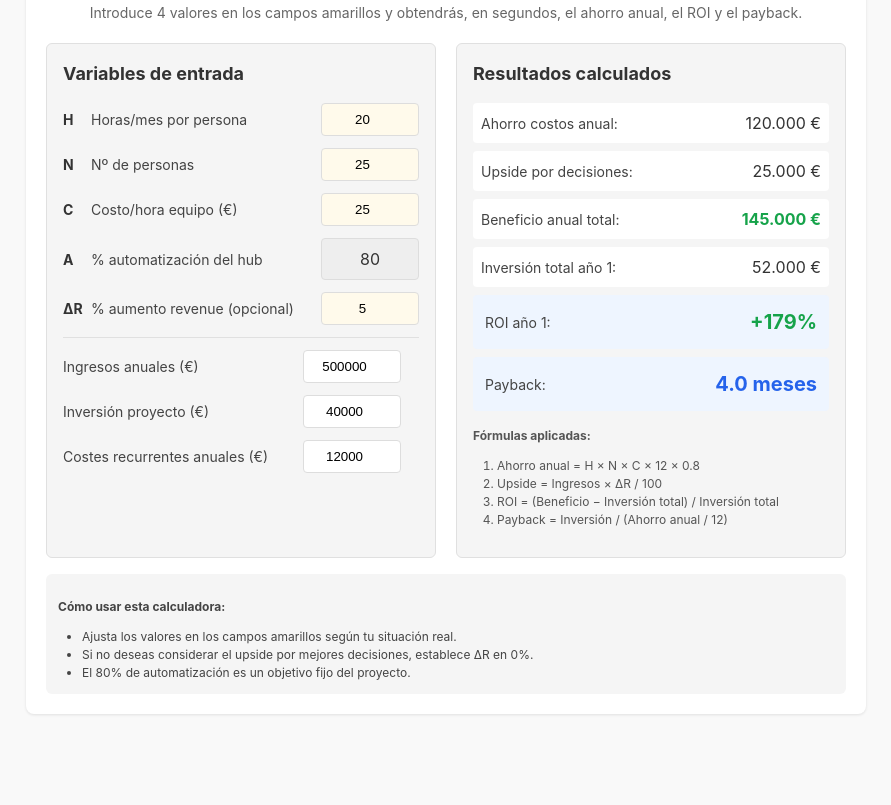
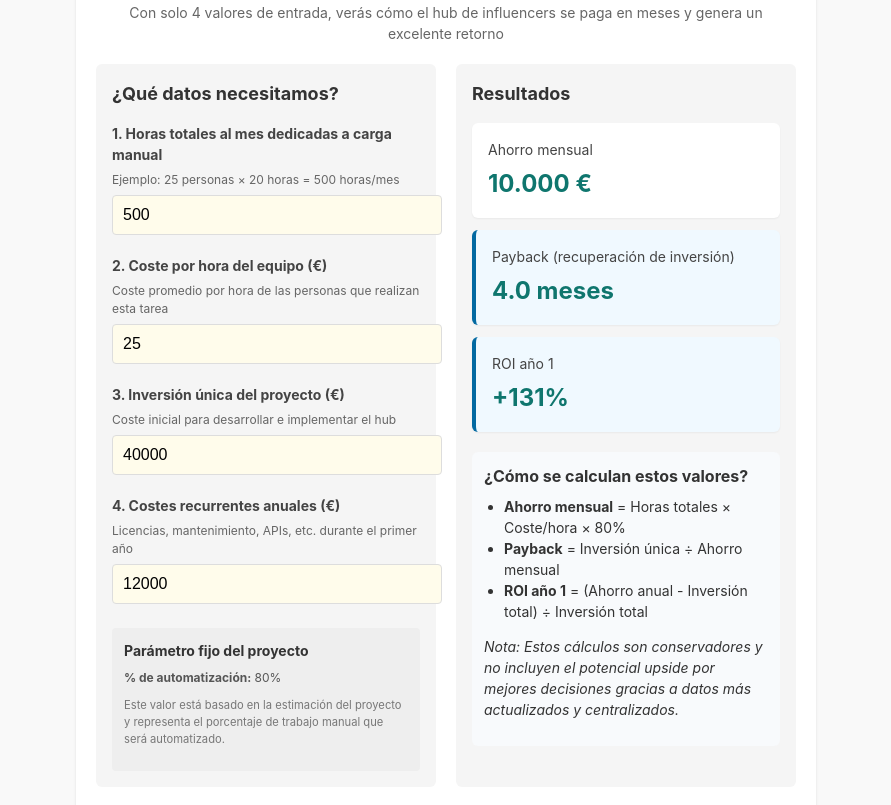
Before and after one commit to Blumb-ai/ROI-calculator, a plain HTML site: page index.html in a window 1280 px wide. Shown: the part 84-889 px from the top of the page, without its empty margins (194-1085 px from the left). Before the commit the page ends 814 px from the top, so only its background shows below. Drawn offline with Linux system fonts and the light colour scheme.

Commit message:
Update index.html

```diff
--- a/index.html
+++ b/index.html
@@ -14,7 +14,7 @@
             padding: 16px;
         }
         .container {
-            max-width: 800px;
+            max-width: 700px;
             margin: 0 auto;
             background-color: white;
             border-radius: 8px;
@@ -36,20 +36,21 @@
         .row {
             display: flex;
             flex-wrap: wrap;
-            margin: -10px;
+            gap: 20px;
         }
-        .column {
+        .input-panel {
             flex: 1;
-            padding: 10px;
             min-width: 300px;
-        }
-        .panel {
             background-color: #f5f5f5;
-            border: 1px solid #e0e0e0;
             border-radius: 6px;
             padding: 16px;
-            height: 100%;
-            box-sizing: border-box;
+        }
+        .results-panel {
+            flex: 1;
+            min-width: 300px;
+            background-color: #f5f5f5;
+            border-radius: 6px;
+            padding: 16px;
         }
         h2 {
             font-size: 1.125rem;
@@ -57,230 +58,202 @@
             margin-bottom: 16px;
         }
         .form-group {
-            margin-bottom: 12px;
-            display: grid;
-            grid-template-columns: auto 1fr auto;
-            align-items: center;
-            gap: 8px;
+            margin-bottom: 20px;
         }
-        .form-group-alt {
-            margin-bottom: 12px;
-            display: grid;
-            grid-template-columns: 2fr 1fr;
-            align-items: center;
-            gap: 8px;
-        }
-        .form-group label, .form-group-alt label {
+        .form-group label {
+            display: block;
             font-size: 0.875rem;
             color: #444;
+            margin-bottom: 6px;
+            font-weight: bold;
         }
-        .form-group .code {
-            font-weight: bold;
-            font-size: 0.875rem;
-            width: 20px;
+        .form-group .sublabel {
+            font-size: 0.75rem;
+            color: #666;
+            margin-bottom: 6px;
         }
         input[type="number"] {
-            padding: 8px;
+            padding: 10px;
             border: 1px solid #ddd;
             border-radius: 4px;
-            text-align: center;
-            width: 80px;
+            width: 100%;
+            background-color: #fffceb;
+            font-size: 1rem;
         }
-        .fixed-value {
-            padding: 8px;
+        .fixed-params {
+            margin-top: 24px;
+            padding: 12px;
             background-color: #eee;
+            border-radius: 4px;
+        }
+        .fixed-params h3 {
+            font-size: 0.875rem;
+            margin-top: 0;
+            margin-bottom: 8px;
+        }
+        .fixed-params-row {
+            display: grid;
+            grid-template-columns: 70% 30%;
+            align-items: center;
+            margin-bottom: 10px;
+        }
+        .fixed-params-label {
+            font-size: 0.75rem;
+            color: #555;
+        }
+        .investment-input {
+            padding: 6px;
             border: 1px solid #ddd;
             border-radius: 4px;
-            text-align: center;
-            width: 80px;
+            width: 100%;
+            font-size: 0.875rem;
+            background-color: #fff;
         }
-        .yellow-bg {
-            background-color: #fffaeb;
-        }
-        .divider {
-            margin: 12px 0;
-            border-top: 1px solid #e0e0e0;
-        }
-        .result-row {
-            display: grid;
-            grid-template-columns: 1fr 1fr;
-            align-items: center;
+        .result-card {
             background-color: white;
-            padding: 8px;
-            border-radius: 4px;
-            margin-bottom: 8px;
+            border-radius: 6px;
+            padding: 16px;
+            margin-bottom: 12px;
+            box-shadow: 0 1px 2px rgba(0,0,0,0.05);
         }
         .result-label {
             font-size: 0.875rem;
             color: #444;
+            margin-bottom: 6px;
         }
         .result-value {
+            font-size: 1.5rem;
+            font-weight: bold;
+            color: #0f766e;
+        }
+        .key-result {
+            background-color: #f0f9ff;
+            border-left: 4px solid #0369a1;
+        }
+        .example {
+            margin-top: 20px;
+            padding: 12px;
+            background-color: #f8fafc;
+            border-radius: 6px;
+            font-size: 0.875rem;
+        }
+        .example h3 {
             font-size: 1rem;
-            text-align: right;
+            margin-top: 0;
+            margin-bottom: 8px;
         }
-        .highlight {
-            background-color: #eef5ff;
-            padding: 12px;
+        .example ul {
+            margin: 8px 0;
+            padding-left: 20px;
         }
-        .green {
-            color: #16a34a;
-            font-weight: bold;
+        .steps {
+            margin-top: 24px;
+            padding-top: 16px;
+            border-top: 1px solid #ddd;
         }
-        .blue {
-            color: #2563eb;
-            font-weight: bold;
-        }
-        .big-text {
-            font-size: 1.25rem;
-        }
-        .formulas {
-            margin-top: 16px;
-            font-size: 0.75rem;
-            color: #555;
-        }
-        ol {
-            margin-top: 4px;
+        .steps ol {
+            margin-top: 8px;
             padding-left: 24px;
         }
-        .instructions {
-            background-color: #f5f5f5;
-            padding: 12px;
-            margin-top: 16px;
-            border-radius: 6px;
-            font-size: 0.75rem;
-            color: #444;
-        }
-        .instructions ul {
-            margin-top: 4px;
-            padding-left: 24px;
-            margin-bottom: 0;
+        .steps li {
+            margin-bottom: 6px;
         }
         @media (max-width: 768px) {
-            .column {
-                flex: 100%;
+            .row {
+                flex-direction: column;
             }
         }
     </style>
 </head>
 <body>
     <div class="container">
-        <h1>Calculadora Rápida de ROI</h1>
-        <p class="subtitle">Introduce 4 valores en los campos amarillos y obtendrás, en segundos, el ahorro anual, el ROI y el payback.</p>
+        <h1>Calcula rápidamente tu ROI</h1>
+        <p class="subtitle">Con solo 4 valores de entrada, verás cómo el hub de influencers se paga en meses y genera un excelente retorno</p>
 
         <div class="row">
             <!-- Panel de Inputs -->
-            <div class="column">
-                <div class="panel">
-                    <h2>Variables de entrada</h2>
+            <div class="input-panel">
+                <h2>¿Qué datos necesitamos?</h2>
 
                 <div class="form-group">
-                        <div class="code">H</div>
-                        <label>Horas/mes por persona</label>
-                        <input type="number" id="horasMes" class="yellow-bg" value="20" min="0">
+                    <label for="horasTotales">1. Horas totales al mes dedicadas a carga manual</label>
+                    <div class="sublabel">Ejemplo: 25 personas × 20 horas = 500 horas/mes</div>
+                    <input type="number" id="horasTotales" value="500" min="0">
                 </div>
 
                 <div class="form-group">
-                        <div class="code">N</div>
-                        <label>Nº de personas</label>
-                        <input type="number" id="numPersonas" class="yellow-bg" value="25" min="0">
+                    <label for="costoHora">2. Coste por hora del equipo (€)</label>
+                    <div class="sublabel">Coste promedio por hora de las personas que realizan esta tarea</div>
+                    <input type="number" id="costoHora" value="25" min="0">
                 </div>
 
                 <div class="form-group">
-                        <div class="code">C</div>
-                        <label>Costo/hora equipo (€)</label>
-                        <input type="number" id="costoHora" class="yellow-bg" value="25" min="0">
+                    <label for="inversionUnica">3. Inversión única del proyecto (€)</label>
+                    <div class="sublabel">Coste inicial para desarrollar e implementar el hub</div>
+                    <input type="number" id="inversionUnica" value="40000" min="0">
                 </div>
 
                 <div class="form-group">
-                        <div class="code">A</div>
-                        <label>% automatización del hub</label>
-                        <div class="fixed-value">80</div>
+                    <label for="costesRecurrentes">4. Costes recurrentes anuales (€)</label>
+                    <div class="sublabel">Licencias, mantenimiento, APIs, etc. durante el primer año</div>
+                    <input type="number" id="costesRecurrentes" value="12000" min="0">
                 </div>
 
-                    <div class="form-group">
-                        <div class="code">ΔR</div>
-                        <label>% aumento revenue (opcional)</label>
-                        <input type="number" id="incrementoRevenue" class="yellow-bg" value="5" min="0">
+                <div class="fixed-params">
+                    <h3>Parámetro fijo del proyecto</h3>
+                    <div class="fixed-params-row">
+                        <span class="fixed-params-label"><strong>% de automatización:</strong> 80%</span>
+                    </div>
+                    <p style="font-size: 0.7rem; color: #777; margin-top: 8px;">Este valor está basado en la estimación del proyecto y representa el porcentaje de trabajo manual que será automatizado.</p>
+                </div>
             </div>
 
-                    <div class="divider"></div>
+            <!-- Panel de Resultados -->
+            <div class="results-panel">
+                <h2>Resultados</h2>
 
-                    <div class="form-group-alt">
-                        <label>Ingresos anuales (€)</label>
-                        <input type="number" id="ingresosActuales" value="500000" min="0">
+                <div class="result-card">
+                    <div class="result-label">Ahorro mensual</div>
+                    <div class="result-value" id="ahorroMensual">10.000 €</div>
                 </div>
 
-                    <div class="form-group-alt">
-                        <label>Inversión proyecto (€)</label>
-                        <input type="number" id="inversionProyecto" value="40000" min="0">
+                <div class="result-card key-result">
+                    <div class="result-label">Payback (recuperación de inversión)</div>
+                    <div class="result-value" id="payback">4,0 meses</div>
                 </div>
 
-                    <div class="form-group-alt">
-                        <label>Costes recurrentes anuales (€)</label>
-                        <input type="number" id="costesRecurrentes" value="12000" min="0">
+                <div class="result-card key-result">
+                    <div class="result-label">ROI año 1</div>
+                    <div class="result-value" id="roi">+131%</div>
+                </div>
+
+                <div class="example">
+                    <h3>¿Cómo se calculan estos valores?</h3>
+                    <ul>
+                        <li><strong>Ahorro mensual</strong> = Horas totales × Coste/hora × 80%</li>
+                        <li><strong>Payback</strong> = Inversión única ÷ Ahorro mensual</li>
+                        <li><strong>ROI año 1</strong> = (Ahorro anual - Inversión total) ÷ Inversión total</li>
+                    </ul>
+                    <p><em>Nota: Estos cálculos son conservadores y no incluyen el potencial upside por mejores decisiones gracias a datos más actualizados y centralizados.</em></p>
                 </div>
             </div>
         </div>
 
-            <!-- Panel de Resultados -->
-            <div class="column">
-                <div class="panel">
-                    <h2>Resultados calculados</h2>
-
-                    <div class="result-row">
-                        <div class="result-label">Ahorro costos anual:</div>
-                        <div class="result-value" id="ahorroAnual">-</div>
-                    </div>
-
-                    <div class="result-row">
-                        <div class="result-label">Upside por decisiones:</div>
-                        <div class="result-value" id="upside">-</div>
-                    </div>
-
-                    <div class="result-row">
-                        <div class="result-label">Beneficio anual total:</div>
-                        <div class="result-value green" id="beneficioTotal">-</div>
-                    </div>
-
-                    <div class="result-row">
-                        <div class="result-label">Inversión total año 1:</div>
-                        <div class="result-value" id="costoTotal">-</div>
-                    </div>
-
-                    <div class="result-row highlight">
-                        <div class="result-label">ROI año 1:</div>
-                        <div class="result-value green big-text" id="roi">-</div>
-                    </div>
-
-                    <div class="result-row highlight">
-                        <div class="result-label">Payback:</div>
-                        <div class="result-value blue big-text" id="payback">-</div>
-                    </div>
-
-                    <div class="formulas">
-                        <p><strong>Fórmulas aplicadas:</strong></p>
+        <div class="steps">
+            <h3>Cómo interpretar estos resultados</h3>
             <ol>
-                            <li>Ahorro anual = H × N × C × 12 × 0.8</li>
-                            <li>Upside = Ingresos × ΔR / 100</li>
-                            <li>ROI = (Beneficio − Inversión total) / Inversión total</li>
-                            <li>Payback = Inversión / (Ahorro anual / 12)</li>
+                <li>El <strong>Ahorro mensual</strong> refleja cuánto dinero ahorrarás cada mes gracias a la automatización del 80% de las tareas manuales.</li>
+                <li>El <strong>Payback</strong> indica cuántos meses tardarás en recuperar la inversión inicial del proyecto.</li>
+                <li>El <strong>ROI año 1</strong> muestra el retorno sobre la inversión durante el primer año, considerando tanto la inversión única como los costes recurrentes.</li>
+                <li>Si quieres un análisis más detallado que incluya también el upside por mejores decisiones, podemos realizarlo durante la fase de Kick-off.</li>
             </ol>
-                    </div>
-                </div>
-            </div>
-        </div>
-
-        <div class="instructions">
-            <p><strong>Cómo usar esta calculadora:</strong></p>
-            <ul>
-                <li>Ajusta los valores en los campos amarillos según tu situación real.</li>
-                <li>Si no deseas considerar el upside por mejores decisiones, establece ΔR en 0%.</li>
-                <li>El 80% de automatización es un objetivo fijo del proyecto.</li>
-            </ul>
         </div>
     </div>
 
     <script>
+        // Valores fijos
+        const porcentajeAutomatizacion = 0.8;
+
         // Función para formatear moneda
         function formatCurrency(value) {
             return new Intl.NumberFormat('es-ES', {
@@ -294,42 +267,29 @@
         // Función para calcular y actualizar resultados
         function calcularResultados() {
             // Obtener valores de entrada
-            const horasMes = parseFloat(document.getElementById('horasMes').value) || 0;
-            const numPersonas = parseFloat(document.getElementById('numPersonas').value) || 0;
+            const horasTotales = parseFloat(document.getElementById('horasTotales').value) || 0;
             const costoHora = parseFloat(document.getElementById('costoHora').value) || 0;
-            const incrementoRevenue = parseFloat(document.getElementById('incrementoRevenue').value) || 0;
-            const ingresosActuales = parseFloat(document.getElementById('ingresosActuales').value) || 0;
-            const inversionProyecto = parseFloat(document.getElementById('inversionProyecto').value) || 0;
+            const inversionUnica = parseFloat(document.getElementById('inversionUnica').value) || 0;
             const costesRecurrentes = parseFloat(document.getElementById('costesRecurrentes').value) || 0;
 
-            // Valor fijo de automatización
-            const porcentajeAutomatizacion = 80;
-
             // Cálculos
-            const ahorroAnual = horasMes * numPersonas * costoHora * 12 * (porcentajeAutomatizacion / 100);
-            const upside = ingresosActuales * (incrementoRevenue / 100);
-            const beneficioTotal = ahorroAnual + upside;
-            const costoTotal = inversionProyecto + costesRecurrentes;
-            const roi = ((beneficioTotal - costoTotal) / costoTotal) * 100;
-            const payback = inversionProyecto / (ahorroAnual / 12);
+            const ahorroMensual = horasTotales * costoHora * porcentajeAutomatizacion;
+            const payback = inversionUnica / ahorroMensual;
+            const ahorroAnual = ahorroMensual * 12;
+            const inversionTotalAnio1 = inversionUnica + costesRecurrentes;
+            const roi = ((ahorroAnual - inversionTotalAnio1) / inversionTotalAnio1) * 100;
 
             // Actualizar elementos en la página
-            document.getElementById('ahorroAnual').textContent = formatCurrency(ahorroAnual);
-            document.getElementById('upside').textContent = formatCurrency(upside);
-            document.getElementById('beneficioTotal').textContent = formatCurrency(beneficioTotal);
-            document.getElementById('costoTotal').textContent = formatCurrency(costoTotal);
+            document.getElementById('ahorroMensual').textContent = formatCurrency(ahorroMensual);
+            document.getElementById('payback').textContent = payback.toFixed(1) + ' meses';
             document.getElementById('roi').textContent = (roi > 0 ? '+' : '') + roi.toFixed(0) + '%';
-            document.getElementById('payback').textContent = payback.toFixed(1) + ' meses';
-
-            // Cambiar colores según resultados
-            document.getElementById('roi').className = roi >= 0 ? 'result-value green big-text' : 'result-value red big-text';
         }
 
-        // Añadir event listeners a todos los inputs
-        const inputs = document.querySelectorAll('input');
-        inputs.forEach(input => {
-            input.addEventListener('input', calcularResultados);
-        });
+        // Añadir event listeners a los inputs
+        document.getElementById('horasTotales').addEventListener('input', calcularResultados);
+        document.getElementById('costoHora').addEventListener('input', calcularResultados);
+        document.getElementById('inversionUnica').addEventListener('input', calcularResultados);
+        document.getElementById('costesRecurrentes').addEventListener('input', calcularResultados);
 
         // Calcular resultados iniciales
         calcularResultados();
```
Lines whose indentation alone changed are shown as unchanged.
